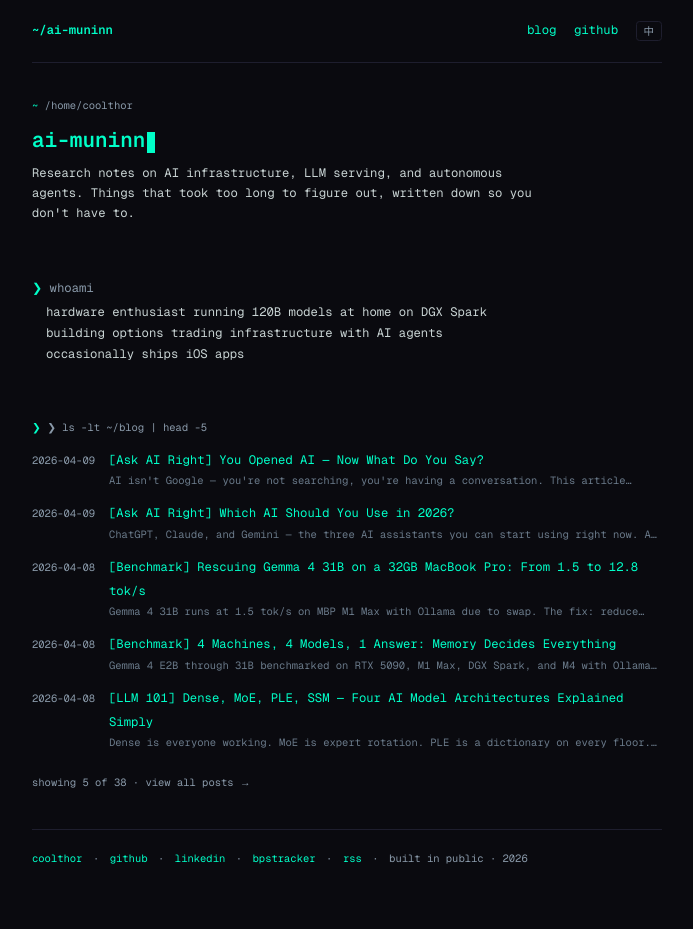
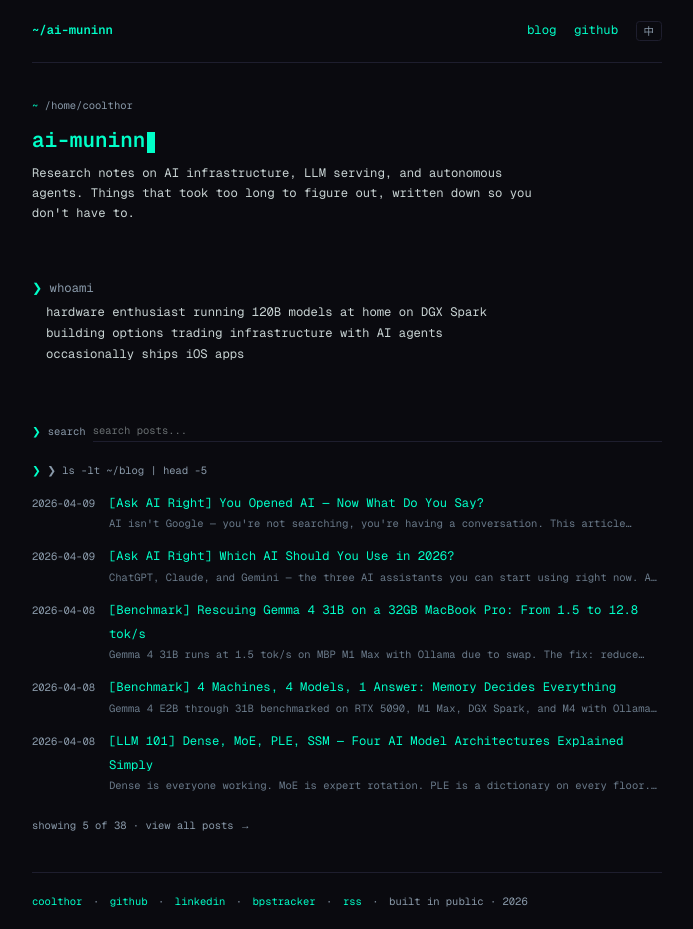
Before and after one commit to coolthor/ai-muninn, a Next.js app: page /en in a window 1280 px wide. Shown: the whole page, without its empty margins (293-986 px from the left). Before the commit the page ends 886 px from the top, so only its background shows below. Built offline with nearby package versions, Linux system fonts and the light colour scheme.

Commit message:
feat: add search to homepage

```diff
--- a/app/[locale]/page.tsx
+++ b/app/[locale]/page.tsx
@@ -2,6 +2,7 @@ import Link from 'next/link'
 import { getAllPosts } from '@/lib/blog'
 import { routing } from '@/i18n/routing'
 import type { Metadata } from 'next'
+import Search from '@/components/Search'
 
 const BASE_URL = 'https://ai-muninn.com'
 
@@ -104,6 +105,7 @@ export default async function Home({ params }: { params: Promise<{ locale: strin
 
       {posts.length > 0 ? (
         <section>
+          <Search locale={locale} />
           <p className="text-xs mb-4" style={{ color: 'var(--text-dim)' }}>
             <span style={{ color: 'var(--cyan)' }}>❯</span> {t.prompt}
           </p>
```
